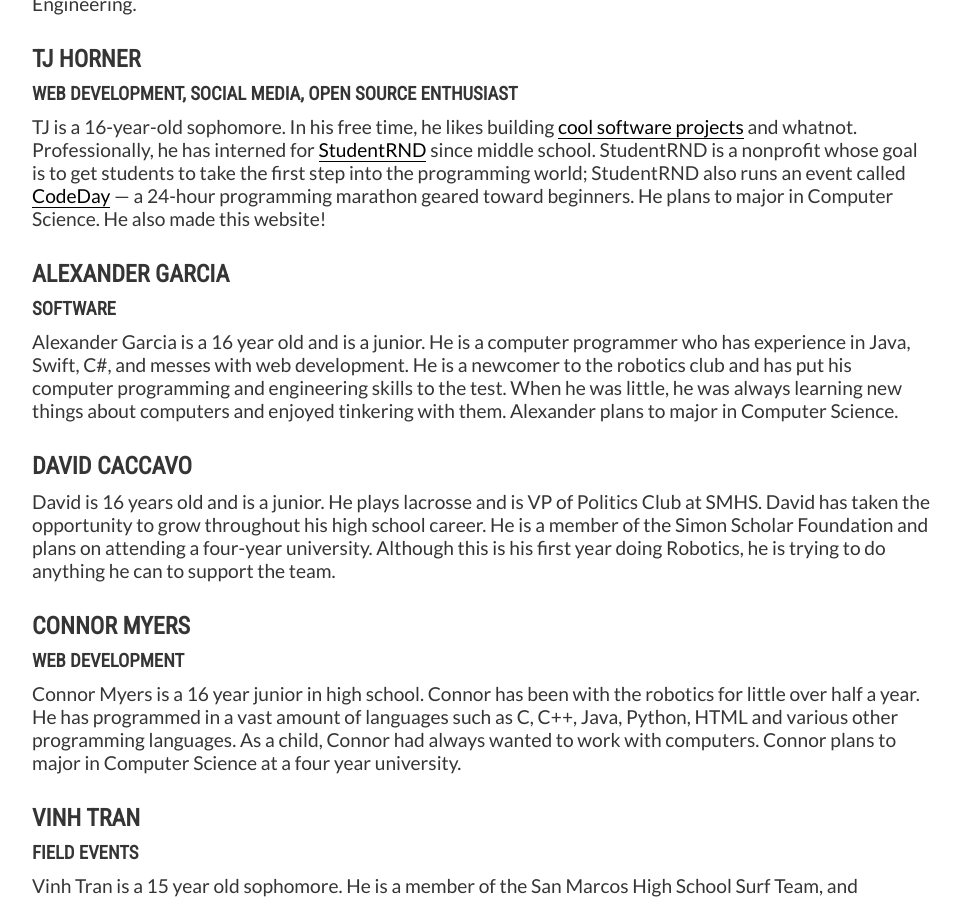
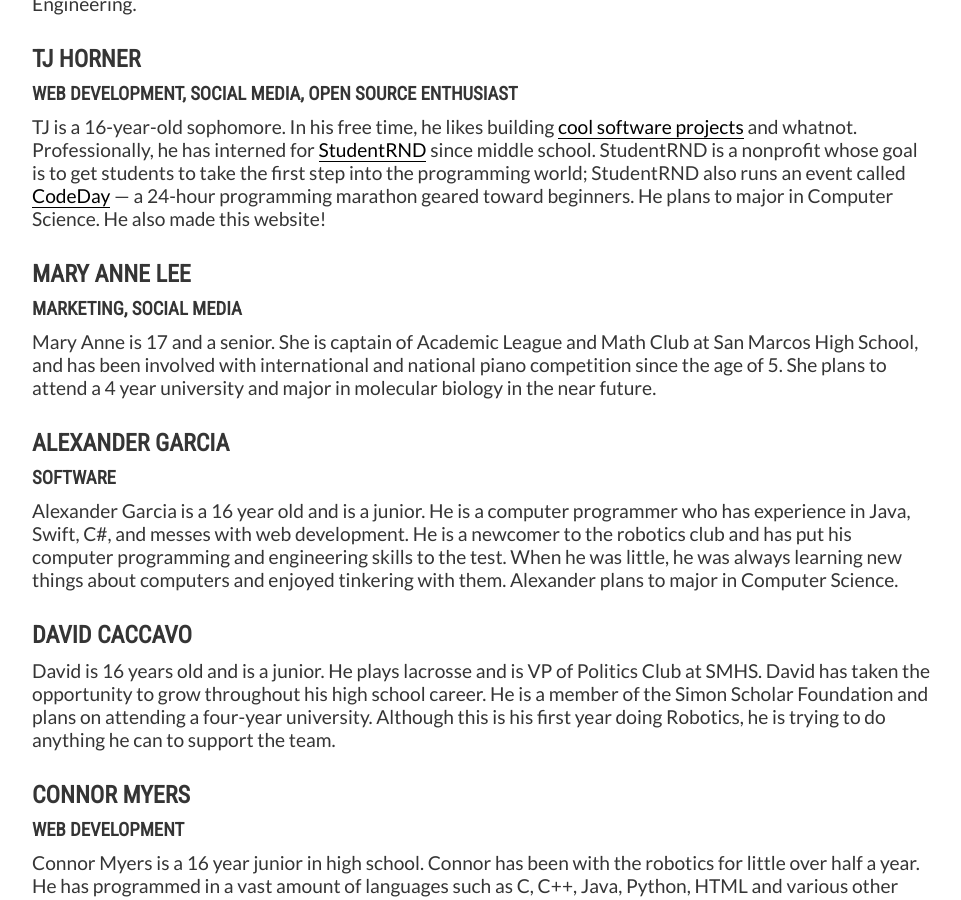
Before and after one commit to AlphaKnights/alphaknights.github.io, a Jekyll site: the page built from index.html, in a window 1280 px wide and 900 px high, scrolled down 1069 px. Shown: the whole window, without its empty margins (158-1119 px from the left). Built offline with Jekyll 4.4.1, drawn with Linux system fonts in a browser that asks for light colours.

Commit message:
mary anne's bio

```diff
--- a/index.html
+++ b/index.html
@@ -49,6 +49,14 @@ layout: hero
       <h3>Web Development, Social Media, Open Source Enthusiast</h3>
       <p>
         TJ is a 16-year-old sophomore. In his free time, he likes building <a href="https://tjhorner.com/?ref=robotics">cool software projects</a> and whatnot. Professionally, he has interned for <a href="https://srnd.org">StudentRND</a> since middle school. StudentRND is a nonprofit whose goal is to get students to take the first step into the programming world; StudentRND also runs an event called <a href="https://codeday.org">CodeDay</a> &mdash; a 24-hour programming marathon geared toward beginners. He plans to major in Computer Science. He also made this website!
+      </p>
+    </div>
+
+    <div class="profile wow fadeInDown" id="team/maryanne">
+      <h2>Mary Anne Lee</h2>
+      <h3>Marketing, Social Media</h3>
+      <p>
+        Mary Anne is 17 and a senior. She is captain of Academic League and Math Club at San Marcos High School, and has been involved with international and national piano competition since the age of 5. She plans to attend a 4 year university and major in molecular biology in the near future.
       </p>
     </div>
 
```
Also changed, not shown: 1 other file.
